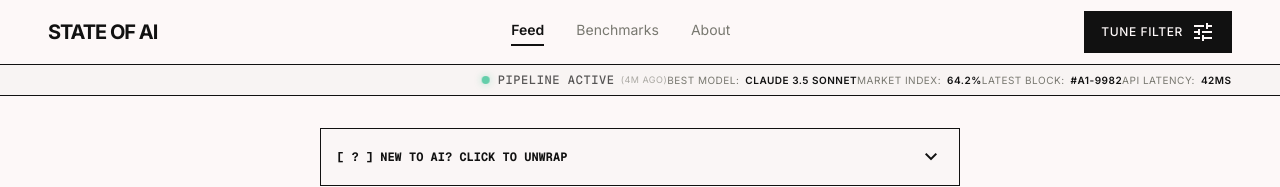
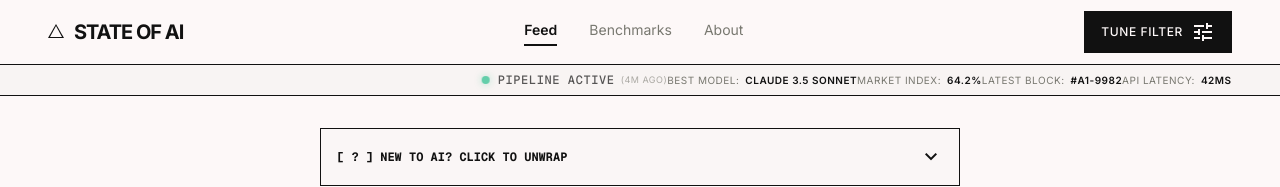
Before and after one commit to IdanKrupnik/state-of-ai, a Next.js app: page / in a window 1280 px wide. Shown: the top 187 px of the page. Built offline with nearby package versions, Linux system fonts and the light colour scheme; no server answers; the database is empty.

Commit message:
feat(navbar): add pure CSS minimalist delta logo-triangle icon with hover 360-rotation

```diff
--- a/app/globals.css
+++ b/app/globals.css
@@ -50,3 +50,40 @@ body {
     transform: translateX(-100%);
   }
 }
+
+.logo-triangle {
+  position: relative;
+  width: 16px;
+  height: 16px;
+  transition: transform 0.8s ease-in-out;
+}
+
+.logo-triangle:hover {
+  transform: rotate(360deg);
+}
+
+.logo-triangle::before {
+  content: '';
+  position: absolute;
+  top: 0;
+  left: 50%;
+  transform: translateX(-50%);
+  width: 0;
+  height: 0;
+  border-left: 8px solid transparent;
+  border-right: 8px solid transparent;
+  border-bottom: 14px solid var(--color-brand-black);
+}
+
+.logo-triangle::after {
+  content: '';
+  position: absolute;
+  top: 1.5px;
+  left: 50%;
+  transform: translateX(-50%);
+  width: 0;
+  height: 0;
+  border-left: 6px solid transparent;
+  border-right: 6px solid transparent;
+  border-bottom: 11px solid var(--color-brand-offwhite);
+}
--- a/src/components/TopNavBar/TopNavBar.tsx
+++ b/src/components/TopNavBar/TopNavBar.tsx
@@ -9,8 +9,11 @@ export const TopNavBar: React.FC<TopNavBarProps> = ({ onTuneClick }) => {
   return (
     <header className="fixed top-0 w-full z-50 bg-brand-offwhite border-b border-outline-variant">
       <div className="w-full flex justify-between items-center h-16 px-6 md:px-12">
-        <div className="text-xl font-bold tracking-tighter text-brand-black">
-          STATE OF AI
+        <div className="flex items-center gap-2.5">
+          <div className="logo-triangle shrink-0" data-testid="logo-triangle" aria-hidden="true" />
+          <div className="text-xl font-bold tracking-tighter text-brand-black">
+            STATE OF AI
+          </div>
         </div>
         <nav className="hidden md:flex gap-8 text-[14px]">
           <a className="font-semibold text-brand-black border-b-2 border-brand-black pb-1" href="#">Feed</a>
```
